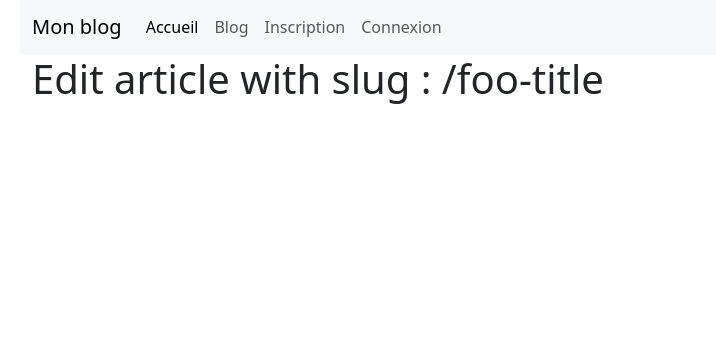
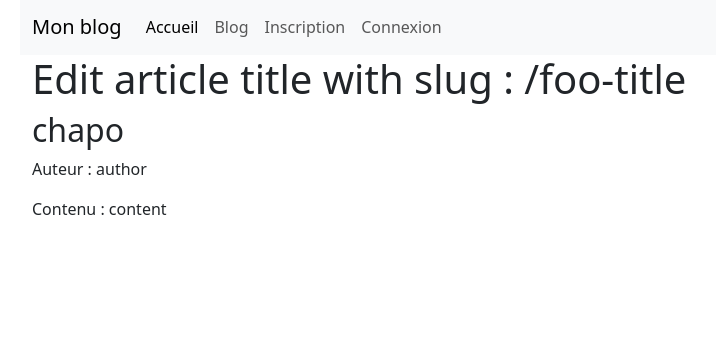
Before and after one commit to Casrime/blog, a PHP site: page /admin/article/edit/foo-title in a window 1280 px wide. Shown: the part 25-380 px from the top of the page, without its empty margins (50-766 px from the left). Run offline with PHP 8.4, Linux system fonts and the light colour scheme.

Commit message:
Article edit

```diff
--- a/src/Controller/BackController.php
+++ b/src/Controller/BackController.php
@@ -58,8 +58,15 @@ final class BackController extends AbstractController
         */
         // TODO - if not, send an exception
 
+        $article = [
+            'title' => 'title',
+            'chapo' => 'chapo',
+            'author' => 'author',
+            'content' => 'content',
+        ];
+
         return $this->render('back/edit.html.twig', [
-            // 'article' => $article,
+            'article' => $article,
             'slug' => $slug,
         ]);
     }
--- a/templates/back/edit.html.twig
+++ b/templates/back/edit.html.twig
@@ -1,5 +1,8 @@
 {% extends 'base.html.twig' %}
 
 {% block body %}
-    <h1>Edit article with slug : {{ slug }}</h1>
+    <h1>Edit article {{ article.title }} with slug : {{ slug }}</h1>
+    <h2>{{ article.chapo }}</h2>
+    <p>Auteur : {{ article.author }}</p>
+    <p>Contenu : {{ article.content }}</p>
 {% endblock %}
```
